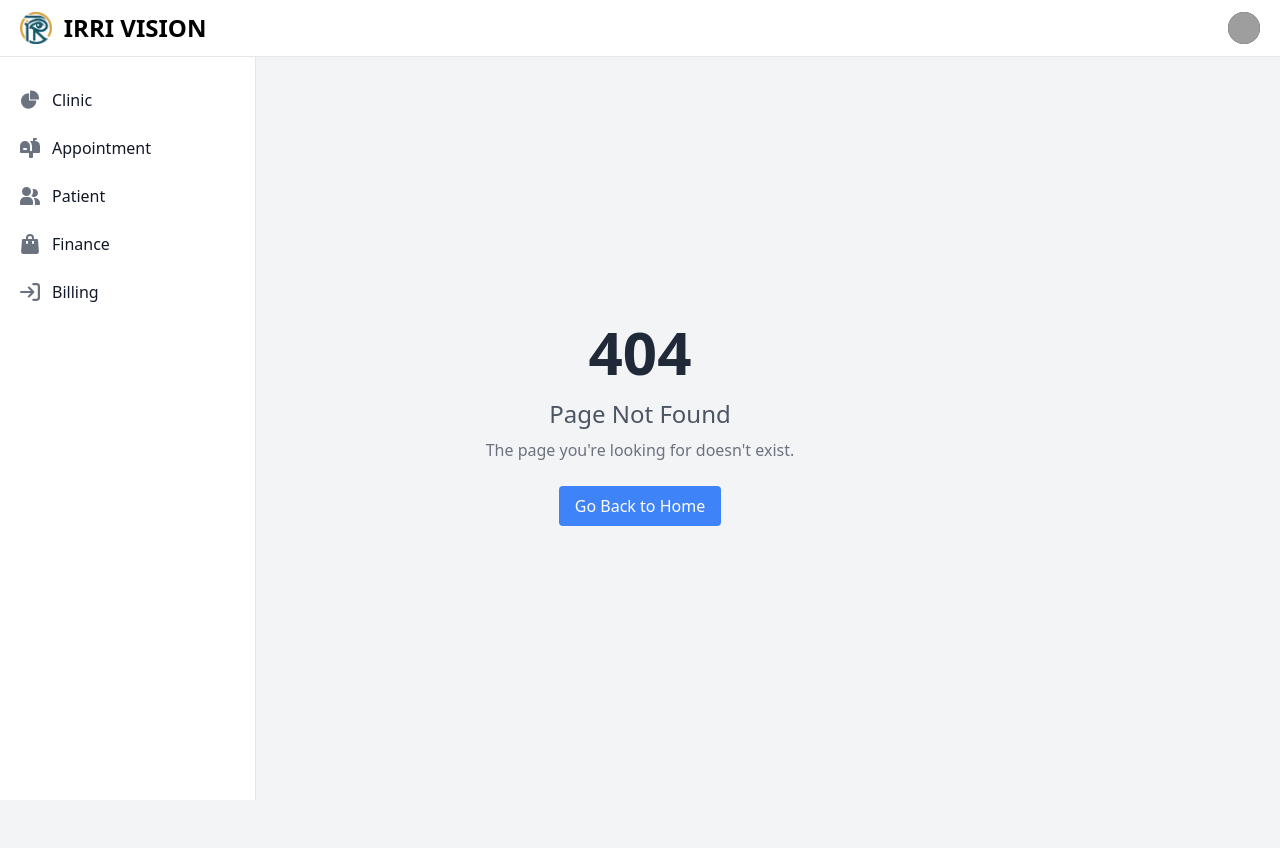
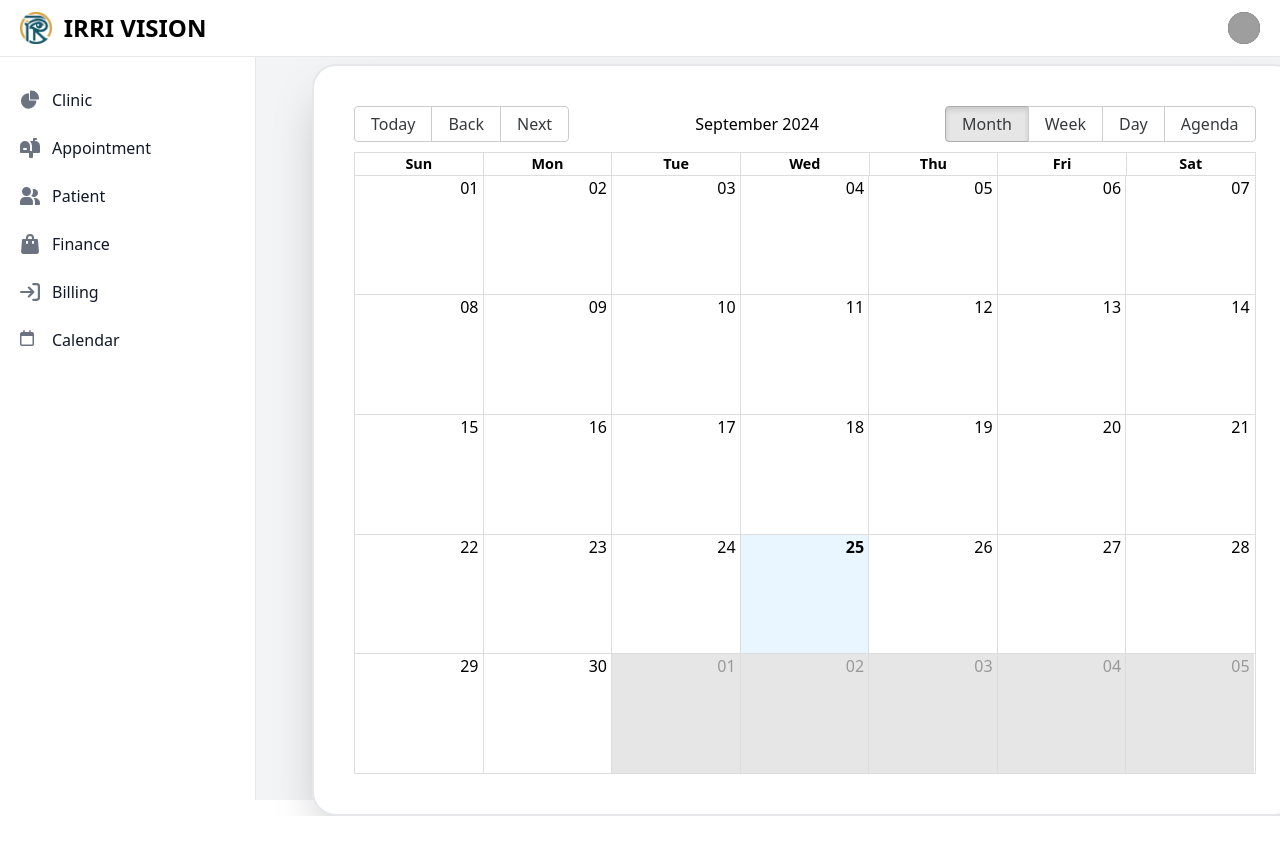
Before and after one commit to MohabTohamy/Bask, a React (Vite) app: page /Calendar in a window 1280 px wide. Before the commit this address had no page. After the commit the page ends 816 px from the top, so only its background shows below. Built offline with nearby package versions, Linux system fonts and the light colour scheme; grey boxes are pictures that could not be loaded.

Commit message:
React Big Calendar Added

```diff
--- a/src/Components/Navbar/Navbar.tsx
+++ b/src/Components/Navbar/Navbar.tsx
@@ -99,6 +99,14 @@ function Navbar() {
                                 <span className="flex-1 ms-3 whitespace-nowrap">Billing</span>
                             </NavLink>
                         </li>
+                        <li>
+                            <NavLink to="/Calendar" className="flex items-center p-2 text-gray-900 rounded-lg dark:text-white hover:bg-gray-100 dark:hover:bg-gray-700 group">
+                                <i className=" fa-regular fa-calendar flex-shrink-0 w-5 h-5 text-gray-500 transition duration-75 dark:text-gray-400 group-hover:text-gray-900 dark:group-hover:text-white" aria-hidden="true" >
+                                    <path stroke="currentColor" stroke-linecap="round" stroke-linejoin="round" stroke-width="2" d="M1 8h11m0 0L8 4m4 4-4 4m4-11h3a2 2 0 0 1 2 2v10a2 2 0 0 1-2 2h-3" />
+                                </i>
+                                <span className="flex-1 ms-3 whitespace-nowrap">Calendar</span>
+                            </NavLink>
+                        </li>
                     </ul>
                 </div>
             </aside></>
--- /dev/null
+++ b/src/Components/ReactBigCalender/BasicCalender.tsx
@@ -0,0 +1,21 @@
+import moment from "moment";
+import Calendar from "./Calendar";
+
+
+const events = [
+    {
+        start: moment('2024-10-06T10:00:00').toDate(),
+        end: moment('2024-10-06T11:00:00').toDate(),
+        title: "MRI Registration",
+
+    }
+]
+
+const BasicCalender = () => {
+    return <Calendar events={events} className="h-dvh w-4/5 d-flex flex-col justify-center items-center
+     p-10 m-auto ml-72 mt-10 bg-white shadow-2xl rounded-3xl border-2 border-gray-200"/>;
+
+
+}
+
+export default BasicCalender
--- /dev/null
+++ b/src/Components/ReactBigCalender/Calendar.tsx
@@ -0,0 +1,20 @@
+import {
+    Calendar as BigCalendar,
+    CalendarProps,
+    momentLocalizer,
+} from 'react-big-calendar';
+import moment from 'moment';
+
+
+const localizer = momentLocalizer(moment);
+
+
+
+const Calendar = (props: Omit<CalendarProps, "localizer">) => {
+    return (
+        <BigCalendar {...props} localizer={localizer} />
+
+    )
+}
+
+export default Calendar
--- /dev/null
+++ b/src/Components/ReactBigCalender/ControlCalender.tsx
@@ -0,0 +1,11 @@
+import React from 'react'
+
+const ControlCalender = () => {
+    return (
+        <div>
+
+        </div>
+    )
+}
+
+export default ControlCalender
--- a/src/Components/ReactBigCalender/ReactBigCalender.tsx
+++ /dev/null
@@ -1,11 +0,0 @@
-
-
-const ReactBigCalender = () => {
-    return (
-        <div>
-
-        </div>
-    )
-}
-
-export default ReactBigCalender
--- a/src/main.tsx
+++ b/src/main.tsx
@@ -2,7 +2,7 @@ import { StrictMode } from 'react'
 import { createRoot } from 'react-dom/client'
 import App from './App.tsx'
 import './index.css'
-import 'react-big-calendar/lib/css/react-big-calendar.css'
+import 'react-big-calendar/lib/css/react-big-calendar.css';
 
 createRoot(document.getElementById('root')!).render(
 
```
Also changed, not shown: src/App.tsx (+11 -6 lines).
